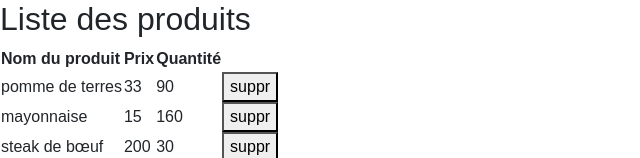
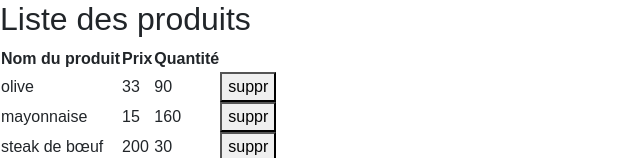
Before and after one commit to sa3dev/kebApp, an Angular app in the folder kebApp/: page /products in a window 1280 px wide. Shown: the top 158 px of the page, without its empty margins (0-640 px from the left). Built offline with nearby package versions, Linux system fonts and the light colour scheme; data requests are answered from the project's data file; a web font is replaced by a local one.

Commit message:
modif updateProduct method

```diff
--- a/kebApp/db.json
+++ b/kebApp/db.json
@@ -37,10 +37,11 @@
   "products": [
     {
       "id": 1,
-      "name": "pomme de terres",
+      "name": "olive",
       "price": 33,
       "quantity": 90,
-      "supplier": "MacCain"
+      "supplier": "MacCain",
+      "property": "olive"
     },
     {
       "id": 2,
--- a/kebApp/src/app/core/products/products.component.html
+++ b/kebApp/src/app/core/products/products.component.html
@@ -14,4 +14,4 @@
     <button (click)="deleteProduct(product.id)">suppr</button>
   </tr>
 </table>
-<button (click)='updateProduct(1, name, olive)'>Modifier nom</button>
+<button (click)='updateProduct(1, "name", "olive")'>Modifier nom</button>
--- a/kebApp/src/app/core/products/products.service.ts
+++ b/kebApp/src/app/core/products/products.service.ts
@@ -27,11 +27,14 @@ export class ProductsService {
   /**
    * Function to update the property of a value from a certain product (selected by its id)
    * @param id id of the product
-   * @param property product that you wish to modify
+   * @param property product's property that you wish to modify
    * @param value new value for the property defined in the second argument
+   *
    */
   updateProduct(id: number, property, value) {
-    this.http.get<Product>(apiURLProducts + id).subscribe(data => console.log(data.property = value))
-    //this.http.patch(apiURLProducts + id, response.property = value).subscribe(data => console.log("PUT Request is successlful and data is " + data, error => console.log("Error in the updateProduct method " + error)))
+
+    this.http.patch(apiURLProducts + id, {
+      property: value,
+    }).subscribe(data => console.log(data), error => console.log("Error in the updateProduct method " + error))
   }
 }
```
